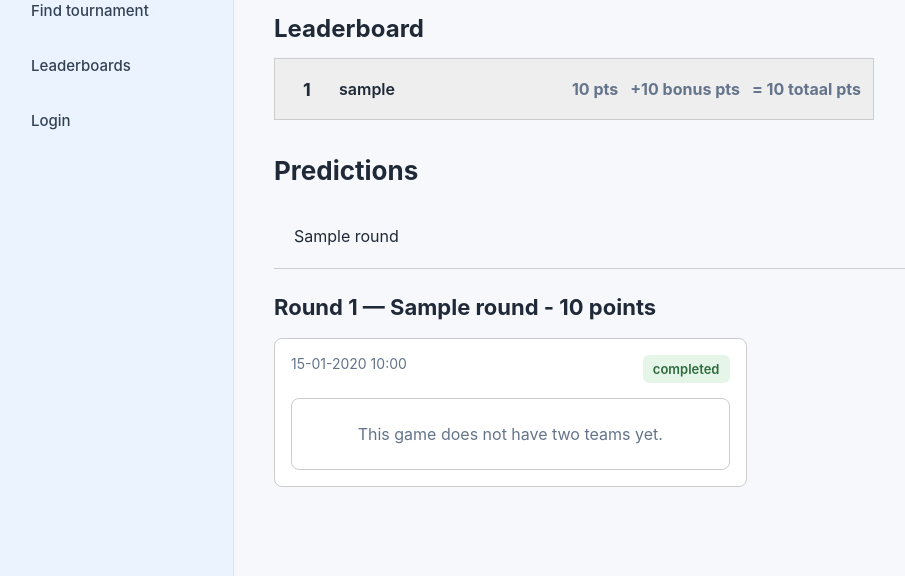
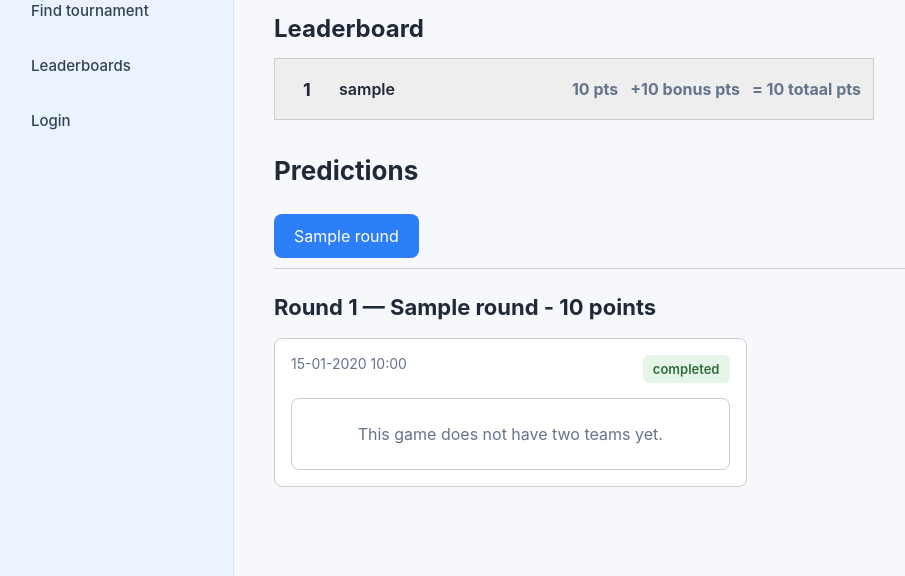
Before and after one commit to keningremco/tournamenthub, a Python web app: template templates/lobby.html in a window 1280 px wide. Shown: the part 223-799 px from the top of the page, without its empty margins (6-911 px from the left). Run offline with Jinja, Linux system fonts and the light colour scheme; the template is opened without the code that fills it: most values are stand-ins (such as "Sample title", 1, 10 or a date in 2020).

Commit message:
busy adding buttons

```diff
--- a/templates/lobby.html
+++ b/templates/lobby.html
@@ -758,7 +758,7 @@ html {
         {% for round in rounds %}
 
             <div
-                class="btn {% if loop.first %}.btn-primary{% else %} btn-secondary {% endif %}"
+                class="btn {% if loop.first %}btn-primary{% else %} btn-secondary {% endif %}"
                 data-round="{{ round.id }}"
             >
                 {{ round.name }}
@@ -1086,7 +1086,7 @@ html {
     </script>
     <script>
 
-        const tabs = document.querySelectorAll(".round-tab");
+        const tabs = document.querySelectorAll(".btn");
 
         const contents = document.querySelectorAll(
             ".round-content"
```
